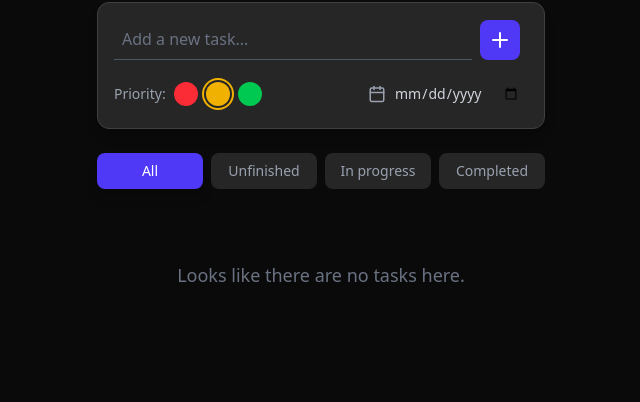
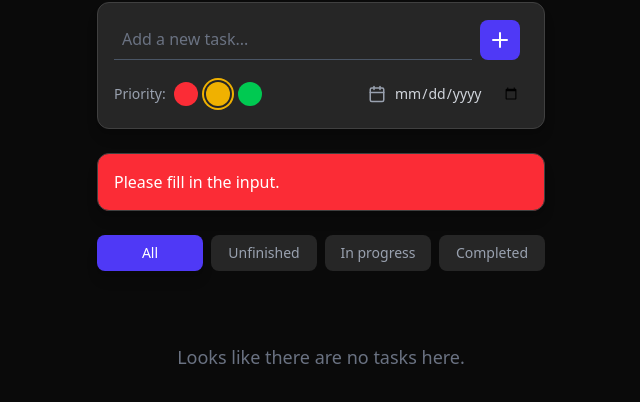
Before and after one commit to parsaabedi03/todoApp, a website: page src/index.html in a window 1280 px wide. Both pictures are taken after a click on the button 819 px from the left and 117 px from the top of the page. Shown: the part 78-480 px from the top of the page, without its empty margins (319-959 px from the left). Drawn offline with Linux system fonts and the light colour scheme.

Commit message:
add simple alert for invalid form inputs

```diff
--- a/src/index.html
+++ b/src/index.html
@@ -112,6 +112,11 @@
             </div>
           </div>
         </div>
+        <div
+          class="alert hidden mb-6 p-4 rounded-xl shadow-lg border border-neutral-700 bg-red-500"
+        >
+          <p>Please fill in the input.</p>
+        </div>
         <!-- Filters Buttons -->
         <div class="flex items-center justify-between space-x-2 mb-6">
           <button
--- a/src/js/app.js
+++ b/src/js/app.js
@@ -56,9 +56,11 @@ const highlightPriorityButton = (priority) => {
 const handleAddTodo = () => {
   const todoInput = document.getElementById("todoInput");
   const dateInput = document.getElementById("todoDateInput");
+  const alert = document.querySelector(".alert");
   const now = new Date();
 
-  if (!todoInput.value.trim()) return console.log("Please fill in the input");
+  if (!todoInput.value.trim()) return alert.classList.remove("hidden");
+  alert.classList.add("hidden");
 
   const newTodo = {
     id: Date.now(),
@@ -249,6 +251,7 @@ const deleteTodo = (todo) => {
 const editTodo = (todo) => {
   const todoInput = document.getElementById("todoInput");
   const dateInput = document.getElementById("todoDateInput");
+  const alert = document.querySelector(".alert");
 
   todoInput.value = todo.text;
   dateInput.value = formatDate(todo.date);
@@ -259,6 +262,9 @@ const editTodo = (todo) => {
   addBtn.classList.add("hidden");
 
   const newClickHandler = () => {
+    if (!todoInput.value.trim()) return alert.classList.remove("hidden");
+    alert.classList.add("hidden");
+
     const todos = loadFromStorage("todos").map((t) =>
       t.id === todo.id
         ? {
```
Also changed, not shown: dist/output.css.
